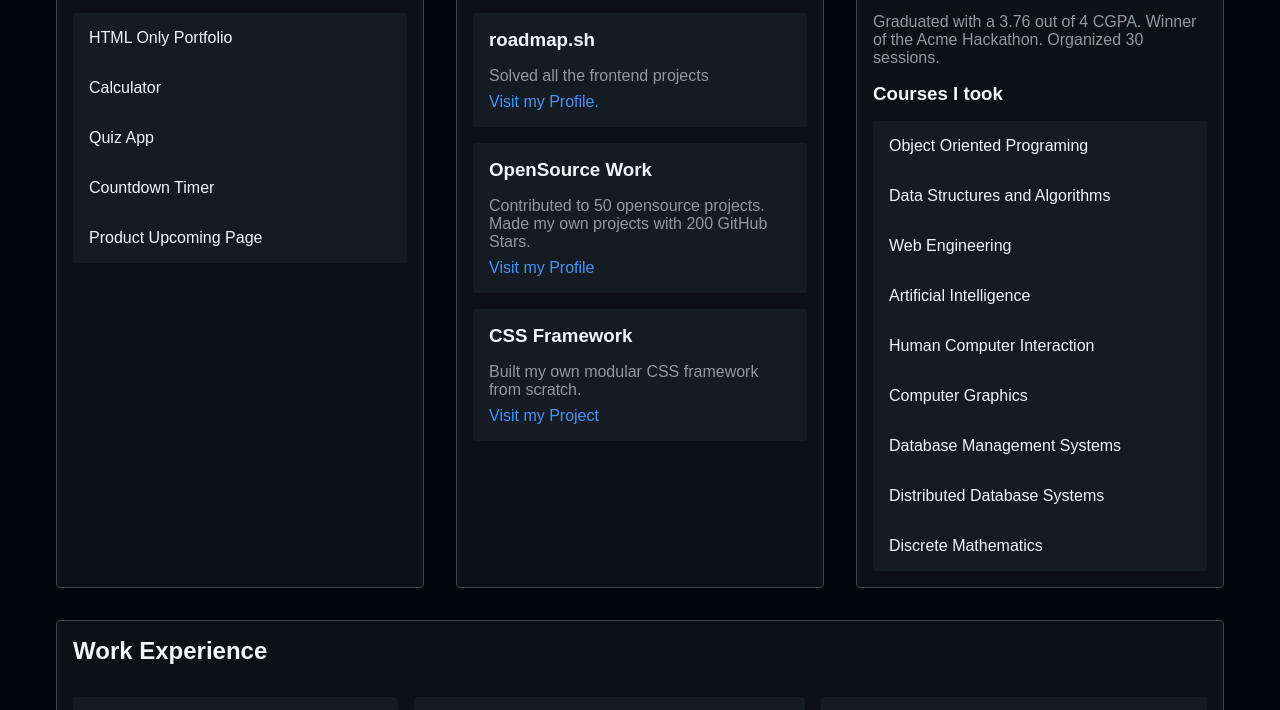
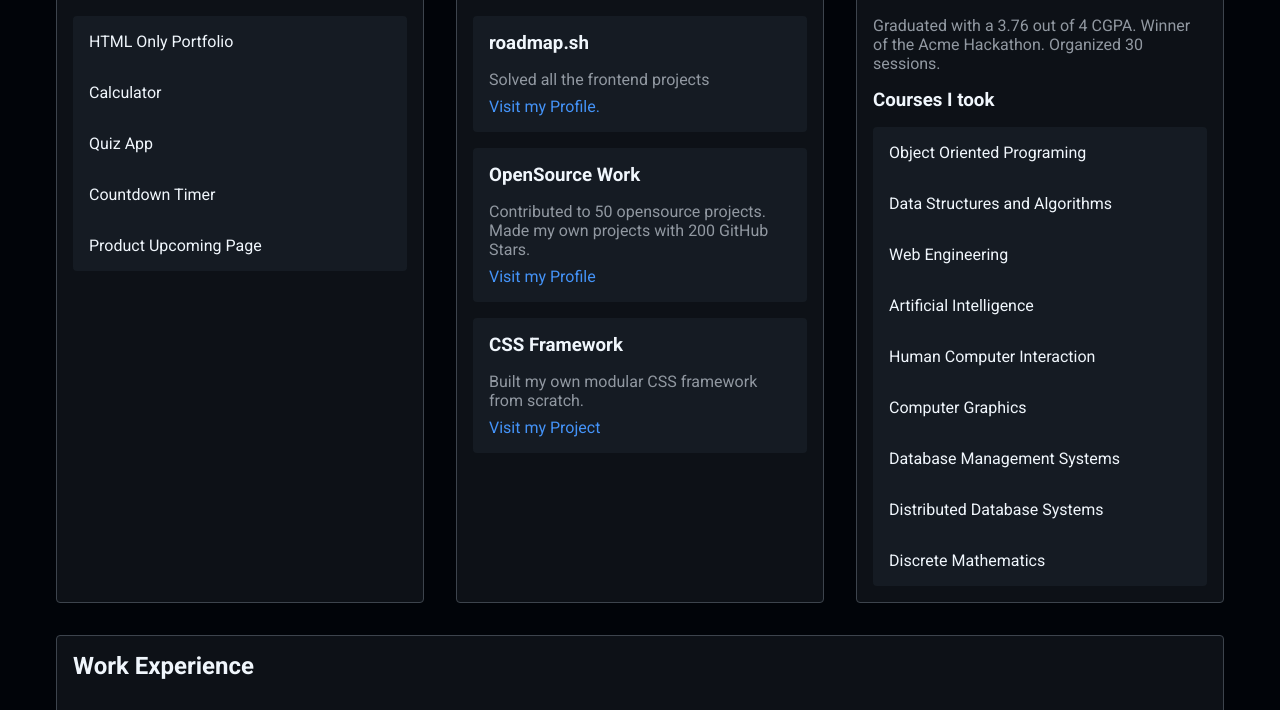
Before and after one commit to douglasalves-dev/portfolio-website, a plain HTML site: page index.html in a window 1280 px wide. Shown: the part 372-1082 px from the top of the page. Drawn offline with Linux system fonts and the light colour scheme.

Commit message:
add README.md and custom Google Font

```diff
--- a/style.css
+++ b/style.css
@@ -1,8 +1,10 @@
+@import url('https://fonts.googleapis.com/css2?family=Roboto:ital,wght@0,100..900;1,100..900&display=swap');
+
 * {
     margin: 0;
     padding: 0;
     box-sizing: border-box;
-    font-family: Arial, Helvetica, sans-serif;
+    font-family: "Roboto", sans-serif;
 }
 
 :root {
```
Also changed, not shown: 1 other file.
